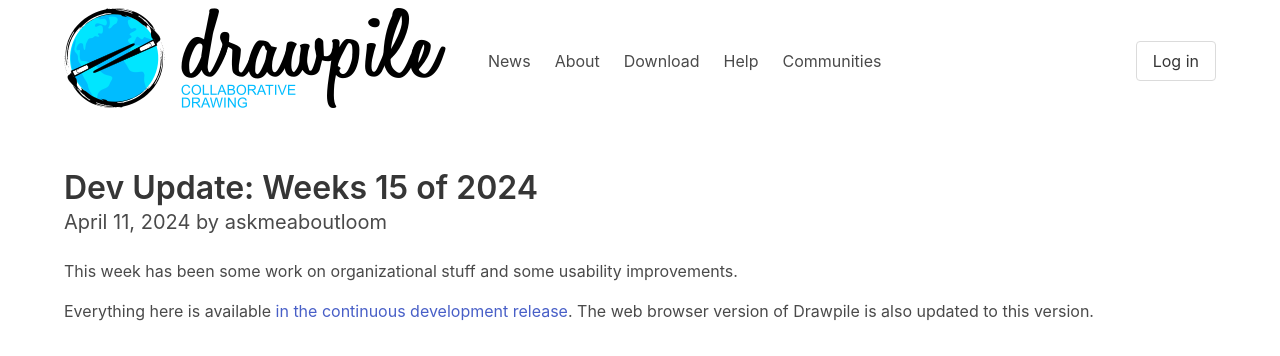
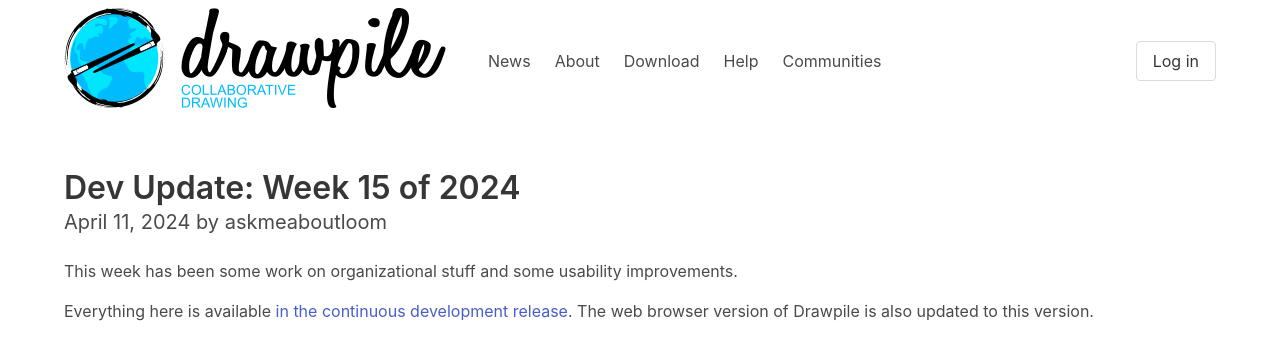
Before and after one commit to drawpile/drawpile.github.io, a Jekyll site: the page built from _posts/2024-04-12-dev-update.markdown, in a window 1280 px wide. Shown: the top 356 px of the page. Built offline with Jekyll 4.4.1, drawn with Linux system fonts in a browser that asks for light colours.

Commit message:
Change "weeks" in dev update titles to "week"
Copy and paste mistake from a previous post that spanned two weeks.

```diff
--- a/_posts/2024-04-05-dev-update.markdown
+++ b/_posts/2024-04-05-dev-update.markdown
@@ -1,6 +1,6 @@
 ---
 layout: drawpile_post
-title: "Dev Update: Weeks 14 of 2024"
+title: "Dev Update: Week 14 of 2024"
 date: 2024-04-05 00:00:00 +0200
 category: "devblog"
 tag: "@askmeaboutloom"
--- a/_posts/2024-04-12-dev-update.markdown
+++ b/_posts/2024-04-12-dev-update.markdown
@@ -1,6 +1,6 @@
 ---
 layout: drawpile_post
-title: "Dev Update: Weeks 15 of 2024"
+title: "Dev Update: Week 15 of 2024"
 date: 2024-04-12 00:00:00 +0200
 category: "devblog"
 tag: "@askmeaboutloom"
```
